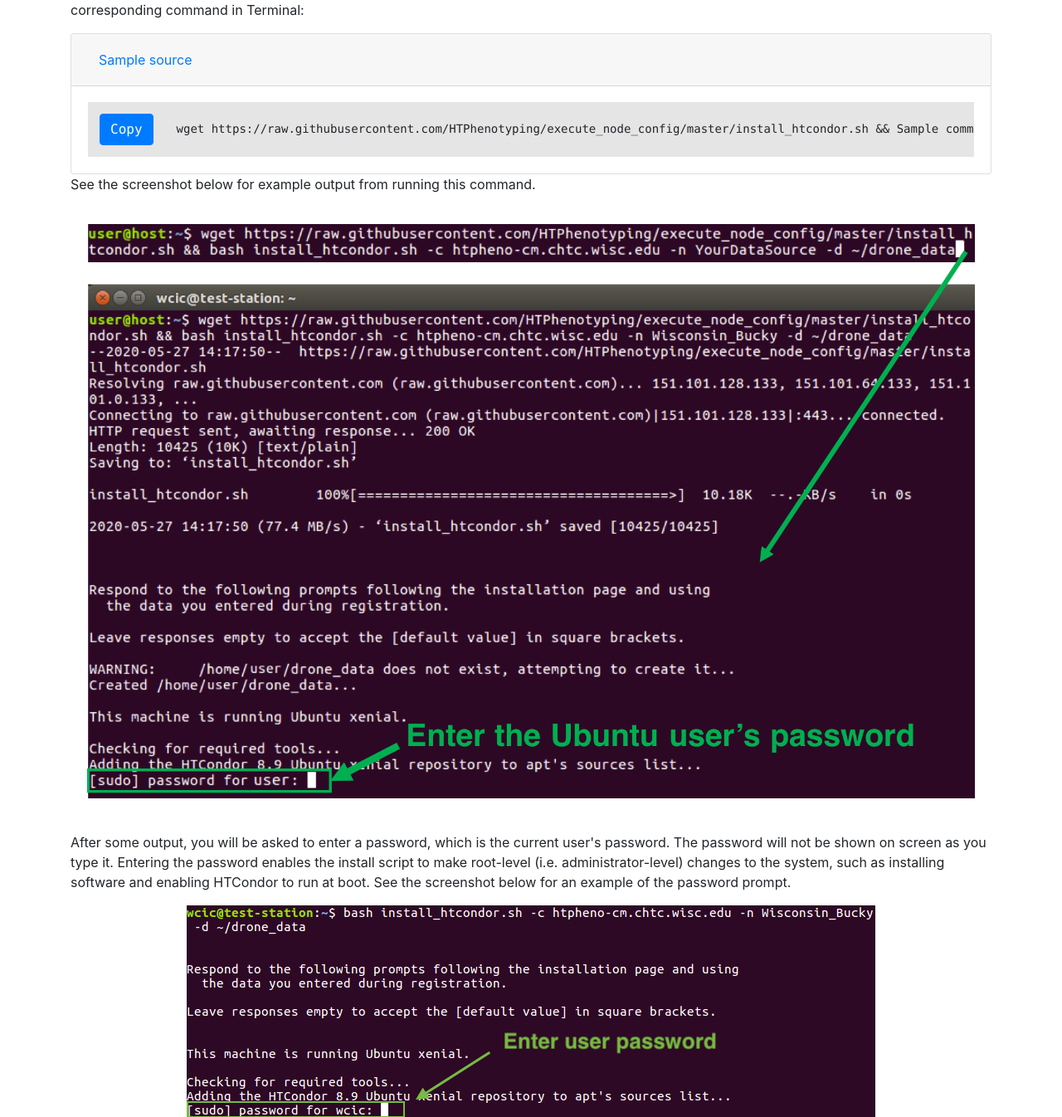
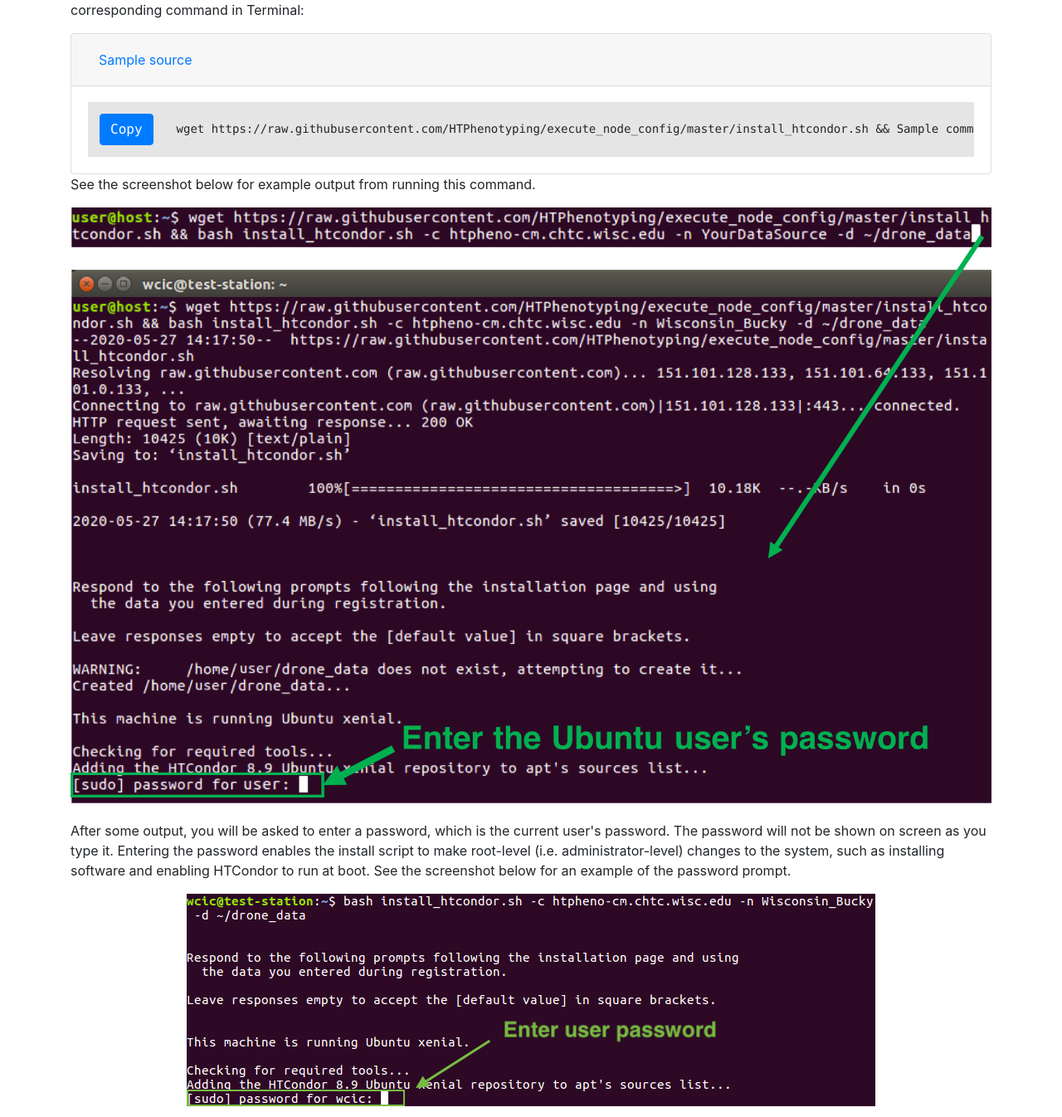
Before and after one commit to wood-thilsted/WT-ht-condor-front-end, a Flask app: template registry/connect/templates/connect.html in a window 1280 px wide. Shown: the part 1457-2803 px from the top of the page at 83% size. Run offline with Flask 2, Linux system fonts and the light colour scheme; the template is opened without the code that fills it: most values are stand-ins (such as "Sample title", 1, 10 or a date in 2020); some libraries are stand-ins or nearby versions.

Commit message:
Remove extra CSS

```diff
--- a/registry/connect/templates/connect.html
+++ b/registry/connect/templates/connect.html
@@ -102,7 +102,7 @@
                     See the screenshot below for example output from running this command.
                 </p>
                 <p class="text-center">
-                    <img class="example" src="{{ url_for('connect.static', filename="wget-install.png") }}" alt="Downloading and running the install command" style="padding:20px">
+                    <img class="example" src="{{ url_for('connect.static', filename="wget-install.png") }}" alt="Downloading and running the install command">
                 </p>
                 <p>
                     After some output, you will be asked to enter a password, which is the current user's password.
```
